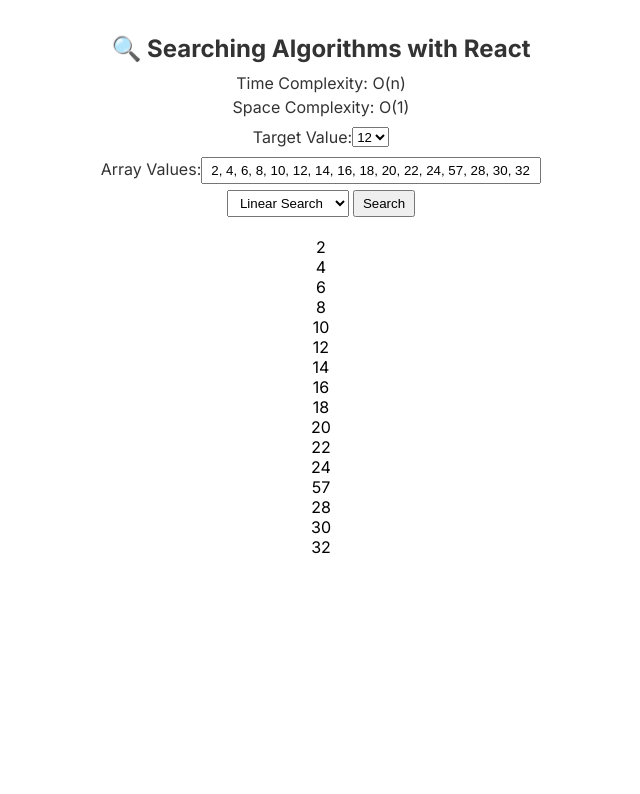
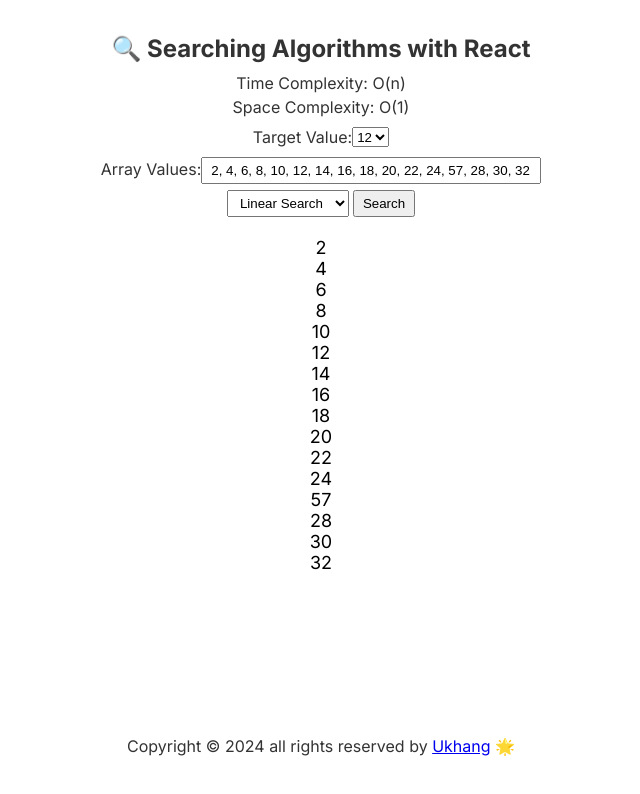
Before and after one commit to Ukhang/algods-project, a Next.js app in the folder animated-search-algorithms/: page / in a window 1280 px wide. Shown: the top 794 px of the page, without its empty margins (319-959 px from the left). Built offline with nearby package versions, Linux system fonts and the light colour scheme.

Commit message:
[DONE] copyright footer adding

```diff
--- a/animated-search-algorithms/src/components/Footer.tsx
+++ b/animated-search-algorithms/src/components/Footer.tsx
@@ -1,9 +1,15 @@
 const Footer = () => {
-    return (
-        <div>
-
-        </div>
-    )
-}
+  return (
+    <div style={{ marginTop: "auto", padding: "10px" }}>
+      <p>
+        Copyright © 2024 all rights reserved by{" "}
+        <a href="https://www.linkedin.com/in/ukhang-marma/" target="_blank">
+          Ukhang
+        </a>{" "}
+        🌟
+      </p>
+    </div>
+  );
+};
 
 export default Footer;
--- a/animated-search-algorithms/src/components/SearchAnimation.tsx
+++ b/animated-search-algorithms/src/components/SearchAnimation.tsx
@@ -177,7 +177,7 @@ export const SearchAnimation: React.FC<SearchAnimationProps> = ({
       <animated.div style={resultAnimation}>
         {resultIndex !== -1 ? `Found at index ${resultIndex}` : "Not Found"}
       </animated.div>
-      <div style={{ display: "flex", flexDirection: "column", alignItems: "center" }}>
+      <div style={{ display: "flex", flexDirection: "column", alignItems: "center", fontSize: "18px" }}>
         {springs.map((props, i) => (
           <animated.div key={i} style={props}>
             {array[i]}
--- a/animated-search-algorithms/src/pages/index.tsx
+++ b/animated-search-algorithms/src/pages/index.tsx
@@ -1,6 +1,7 @@
 import Head from "next/head";
 import { Inter } from "next/font/google";
 import { SearchAnimation } from "@/components/SearchAnimation";
+import Footer from "@/components/Footer";
 
 const inter = Inter({ subsets: ["latin"] });
 
@@ -12,10 +13,11 @@ export default function Home() {
       </Head>
       <main
         className={inter.className}
-        style={{ display: "flex", flexDirection: "column",}}
+        style={{ display: "flex", flexDirection: "column", minHeight: "100vh" }}
       >
         <h2>🔍 Searching Algorithms with React</h2>
         <SearchAnimation defaultTarget={12} />
+        <Footer />
       </main>
     </>
   );
```
